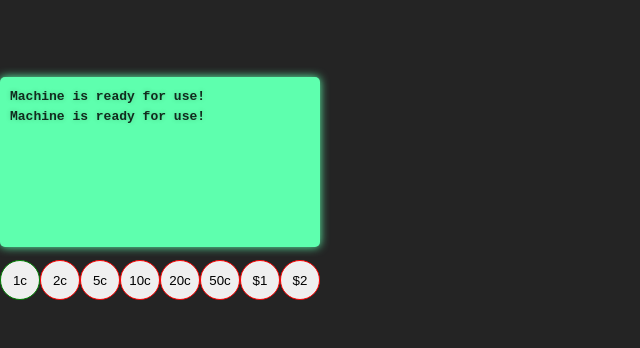
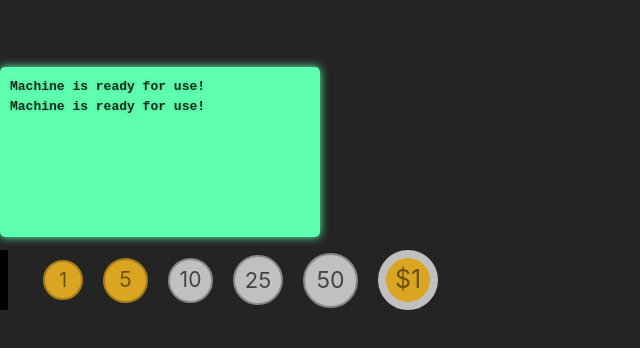
Before and after one commit to hawkgs/react-vending-machine, a React (Vite) app: page / in a window 1280 px wide. Shown: the part 218-566 px from the top of the page, without its empty margins (0-640 px from the left). Built offline with nearby package versions, Linux system fonts and the light colour scheme.

Commit message:
Refactor coin denominations and styles CoinsSlot

```diff
--- a/src/components/coins-slot/CoinsSlot.module.css
+++ b/src/components/coins-slot/CoinsSlot.module.css
@@ -1,15 +1,70 @@
-.coinsList {
+.coinsSlot {
+  display: flex;
+  align-items: center;
+}
+
+.slot {
+  width: 8px;
+  height: 60px;
+  background-color: black;
+  margin-right: 25px;
 }
 
 .coin {
   border-radius: 50%;
-  border: 1px solid red;
   width: 40px;
   height: 40px;
   cursor: pointer;
+  box-sizing: border-box;
+  margin: 0 10px;
+  transition: box-shadow 150ms ease;
+}
 
+.coin:hover {
+  box-shadow: 0 0 20px 0 rgb(8, 150, 216);
+}
+
+.coin1, .coin5 {
+  background-color: goldenrod;
+  border: 2px solid rgb(163, 123, 24);
+  color: rgb(107, 81, 17);
+}
+
+.coin10, .coin25, .coin50 {
+  background-color: silver;
+  border: 2px solid rgb(136, 136, 136);
+  color: rgb(69, 69, 69);
 }
 
 .coin1 {
-  border-color: green;
+  width: 40px;
+  height: 40px;
+  font-size: 20px;
 }
+
+.coin5, .coin10 {
+  width: 45px;
+  height: 45px;
+  font-size: 21px;
+}
+
+.coin25 {
+  width: 50px;
+  height: 50px;
+  font-size: 22px;
+}
+
+.coin50 {
+  width: 55px;
+  height: 55px;
+  font-size: 23px;
+}
+
+.coin100 {
+  border: 8px solid silver;
+  background-color: goldenrod;
+  color: rgb(107, 81, 17);
+  width: 60px;
+  height: 60px;
+  font-size: 25px;
+}
--- a/src/components/coins-slot/CoinsSlot.tsx
+++ b/src/components/coins-slot/CoinsSlot.tsx
@@ -5,18 +5,19 @@ interface CoinsSlotProps {
   onCoinInserted: (coin: Coin) => void;
 }
 
-const Coins: Coin[] = [1, 2, 5, 10, 20, 50, 100, 200];
+const Coins: Coin[] = [1, 5, 10, 25, 50, 100];
 
 function coinFormatPipe(c: Coin) {
   if (c < 100) {
-    return c + 'c';
+    return c;
   }
   return '$' + c / 100;
 }
 
 export default function CoinsSlot({ onCoinInserted }: CoinsSlotProps) {
   return (
-    <div className={styles.coinsList}>
+    <div className={styles.coinsSlot}>
+      <div className={styles.slot} />
       {Coins.map((c: Coin) => (
         <button
           className={`${styles.coin} ${styles['coin' + c]}`}
--- a/src/components/screen/Screen.tsx
+++ b/src/components/screen/Screen.tsx
@@ -8,7 +8,7 @@ interface ScreenProps {
   machine: Machine;
 }
 
-const Messages: { [key: string]: string } = {
+const MessagesMap: { [key: string]: string } = {
   [State.StandBy]: 'Machine is ready for use!',
   [State.ItemNotFound]: 'Item not found.',
   [State.InsufficientCredit]: 'Insufficient credit',
@@ -27,7 +27,7 @@ export default function Screen({ machine }: ScreenProps) {
       const credit = machine.coinsInSlot.reduce((p, n) => p + n, 0) / 100;
       message = `Inserted a coin. Current credit: $${credit}`;
     } else {
-      message = Messages[machine.state];
+      message = MessagesMap[machine.state];
     }
 
     setMessageHistory((messageHistory) => messageHistory.push(message));
--- a/src/index.css
+++ b/src/index.css
@@ -20,3 +20,9 @@ body {
   min-width: 320px;
   min-height: 100vh;
 }
+
+button {
+  font-family: Inter, system-ui, Avenir, Helvetica, Arial, sans-serif;
+  line-height: 1.5;
+  font-weight: 400;
+}
--- a/src/state/models.ts
+++ b/src/state/models.ts
@@ -2,7 +2,7 @@ import { List, Map, Record } from 'immutable';
 
 // Coins
 
-export type Coin = 1 | 2 | 5 | 10 | 20 | 50 | 100 | 200;
+export type Coin = 1 | 5 | 10 | 25 | 50 | 100;
 
 export interface InventoryItemConfig {
   name?: string;
```
